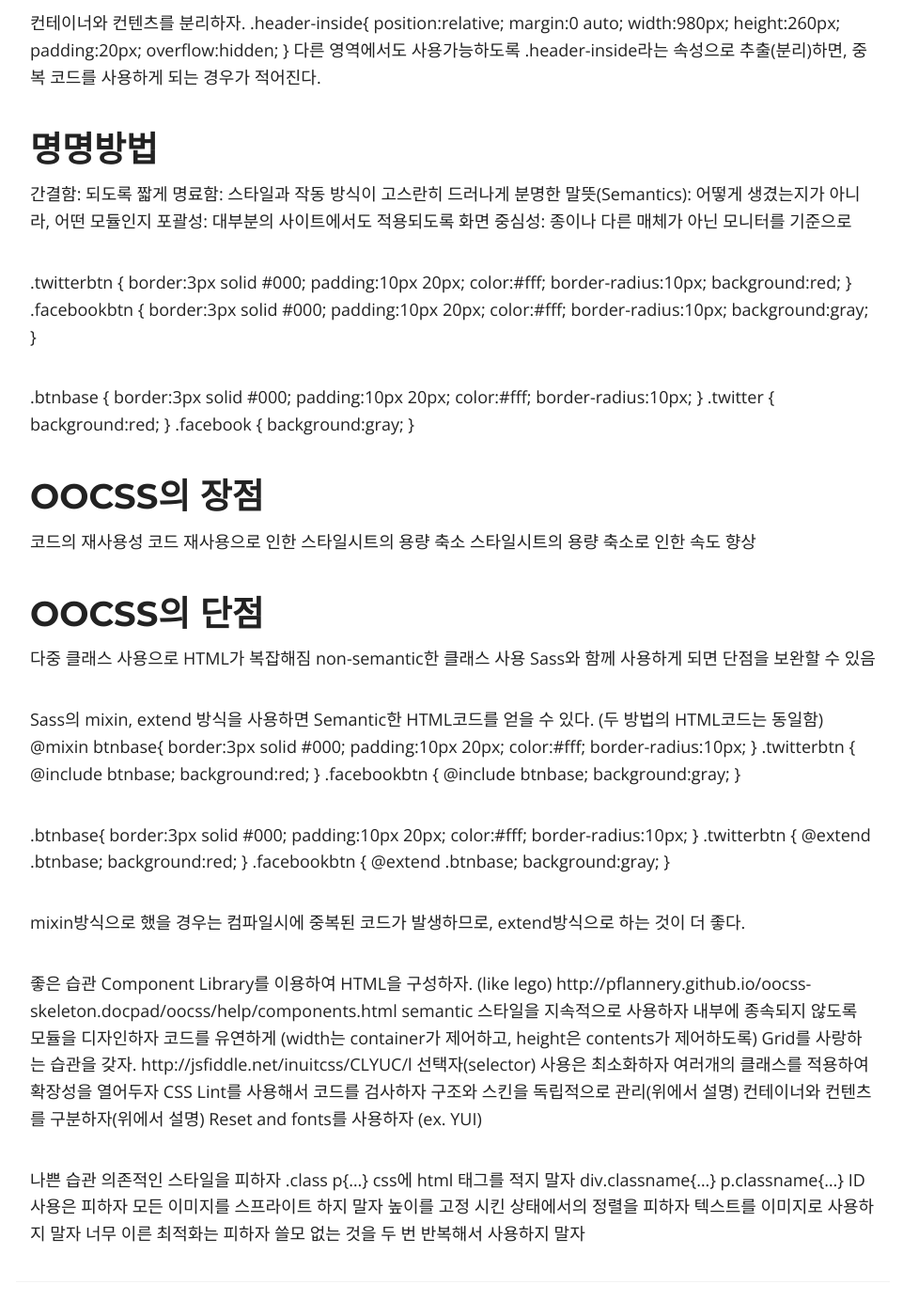
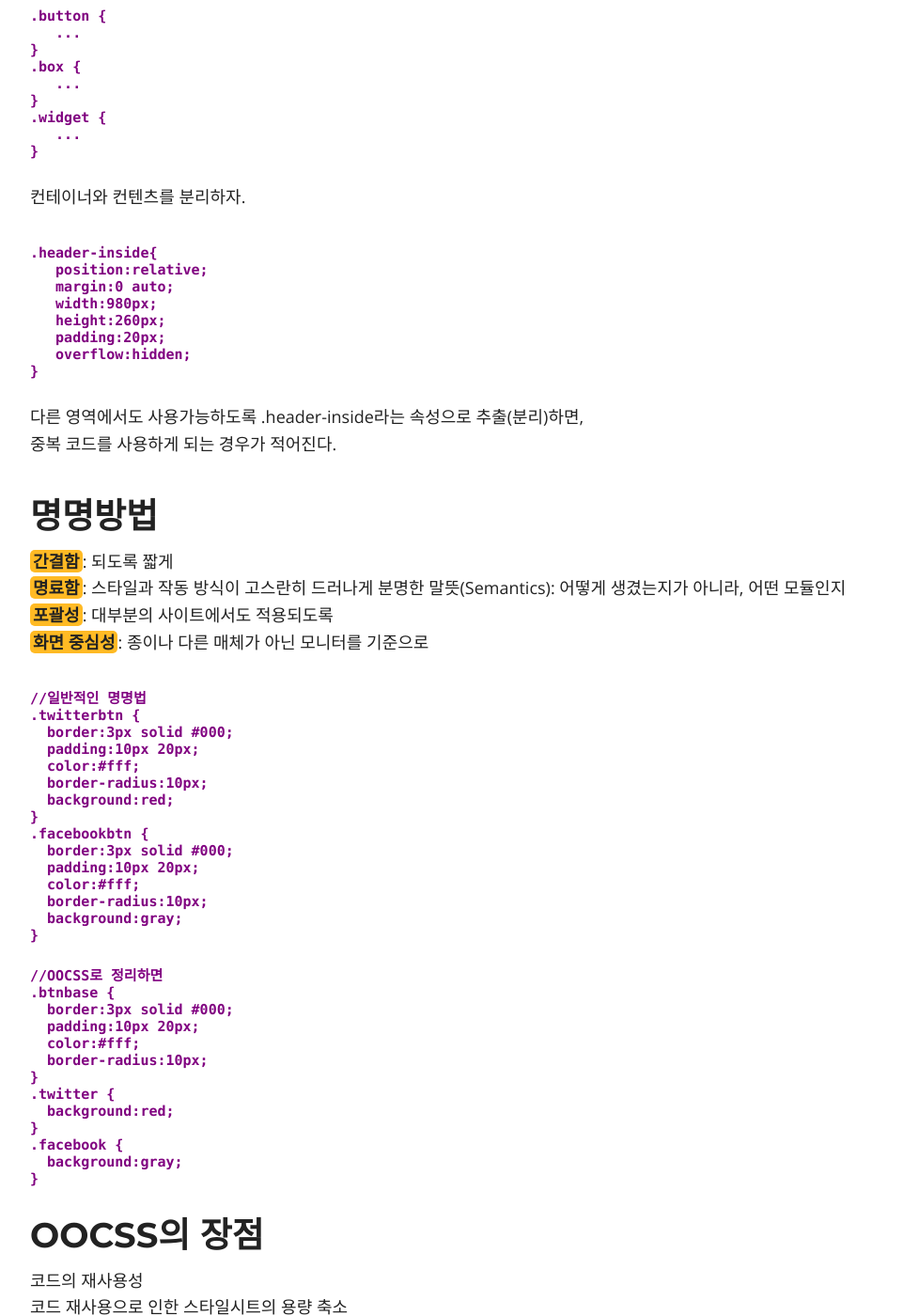
Before and after one commit to lsh58/lsh58.github.io, a Jekyll site: the page built from _posts/2020-03-17-CSS_Naming-OOCSS.md, in a window 1280 px wide and 1400 px high, scrolled down 831 px. Shown: the whole window at 94% size, without its empty margins (158-1119 px from the left). Built offline with Jekyll 4.4.1, drawn with Linux system fonts in a browser that asks for light colours; nearby versions of some CDN libraries; comment, search, counter and statistics services are not loaded; some of the changed text lies outside the part shown.

Commit message:
Update 2020-03-17-CSS_Naming-OOCSS.md

````diff
--- a/_posts/2020-03-17-CSS_Naming-OOCSS.md
+++ b/_posts/2020-03-17-CSS_Naming-OOCSS.md
@@ -16,12 +16,14 @@ featured: true
 
 ---
 
-# OOCSS, Object Oriented Cascading Style Sheets
+# OOCSS
+## Object Oriented Cascading Style Sheets
 CSS를 모듈 방식으로 코딩하여 중복을 최소화하는 기법
 
 ## 주요원리
-구조와 외양을 분리하자.
+<span class="redline">구조와 외양을 분리하자.</sapn>
 외양(skin)으로 분리시켜, 결합시키면 다양한 결과물을 얻을 수 있음.
+```
 .button {
    ...
 }
@@ -31,8 +33,11 @@ CSS를 모듈 방식으로 코딩하여 중복을 최소화하는 기법
 .widget {
    ...
 }
+```
 
 컨테이너와 컨텐츠를 분리하자.
+
+```
 .header-inside{
    position:relative;
    margin:0 auto;
@@ -41,17 +46,20 @@ CSS를 모듈 방식으로 코딩하여 중복을 최소화하는 기법
    padding:20px;
    overflow:hidden;
 }
+```
+
 다른 영역에서도 사용가능하도록 .header-inside라는 속성으로 추출(분리)하면,
 중복 코드를 사용하게 되는 경우가 적어진다.
 
 
 ## 명명방법
-간결함: 되도록 짧게
-명료함: 스타일과 작동 방식이 고스란히 드러나게
-분명한 말뜻(Semantics): 어떻게 생겼는지가 아니라, 어떤 모듈인지
-포괄성: 대부분의 사이트에서도 적용되도록
-화면 중심성: 종이나 다른 매체가 아닌 모니터를 기준으로
+<span class="orange">간결함</span>: 되도록 짧게
+<span class="orange">명료함</span>: 스타일과 작동 방식이 고스란히 드러나게 분명한 말뜻(Semantics): 어떻게 생겼는지가 아니라, 어떤 모듈인지
+<span class="orange">포괄성</span>: 대부분의 사이트에서도 적용되도록
+<span class="orange">화면 중심성</span>: 종이나 다른 매체가 아닌 모니터를 기준으로
 
+```
+//일반적인 명명법
 .twitterbtn {
   border:3px solid #000;
   padding:10px 20px;
@@ -66,9 +74,10 @@ CSS를 모듈 방식으로 코딩하여 중복을 최소화하는 기법
   border-radius:10px;
   background:gray;
 }
+```
 
-
-
+```
+//OOCSS로 정리하면
 .btnbase {
   border:3px solid #000;
   padding:10px 20px;
@@ -81,6 +90,7 @@ CSS를 모듈 방식으로 코딩하여 중복을 최소화하는 기법
 .facebook {
   background:gray;
 }
+```
 
 ## OOCSS의 장점
 코드의 재사용성
@@ -90,9 +100,10 @@ CSS를 모듈 방식으로 코딩하여 중복을 최소화하는 기법
 ## OOCSS의 단점
 다중 클래스 사용으로 HTML가 복잡해짐
 non-semantic한 클래스 사용
-Sass와 함께 사용하게 되면 단점을 보완할 수 있음
+<span class="redline">Sass와 함께 사용하게 되면 단점을 보완할 수 있음</span>
 
-Sass의 mixin, extend 방식을 사용하면 Semantic한 HTML코드를 얻을 수 있다. (두 방법의 HTML코드는 동일함)
+Sass의 <span class="gray">mixin</span>, <span class="gray">extend</span> 방식을 사용하면 Semantic한 HTML코드를 얻을 수 있다. (두 방법의 HTML코드는 동일함)
+```
 @mixin btnbase{
   border:3px solid #000;
   padding:10px 20px;
@@ -107,7 +118,9 @@ Sass의 mixin, extend 방식을 사용하면 Semantic한 HTML코드를 얻을
   @include btnbase;
   background:gray;
 }
+```
 
+```
 .btnbase{
   border:3px solid #000;
   padding:10px 20px;
@@ -122,18 +135,18 @@ Sass의 mixin, extend 방식을 사용하면 Semantic한 HTML코드를 얻을
   @extend .btnbase;
   background:gray;
 }
-
+```
 mixin방식으로 했을 경우는 컴파일시에 중복된 코드가 발생하므로,
 extend방식으로 하는 것이 더 좋다.
 
 
-좋은 습관
+## 좋은 습관
 Component Library를 이용하여 HTML을 구성하자. (like lego)
-http://pflannery.github.io/oocss-skeleton.docpad/oocss/help/components.html
+<http://pflannery.github.io/oocss-skeleton.docpad/oocss/help/components.html>
 semantic 스타일을 지속적으로 사용하자
 내부에 종속되지 않도록 모듈을 디자인하자
 코드를 유연하게 (width는 container가 제어하고, height은 contents가 제어하도록)
-Grid를 사랑하는 습관을 갖자. http://jsfiddle.net/inuitcss/CLYUC/l
+Grid를 사랑하는 습관을 갖자.
 선택자(selector) 사용은 최소화하자
 여러개의 클래스를 적용하여 확장성을 열어두자
 CSS Lint를 사용해서 코드를 검사하자
@@ -141,15 +154,15 @@ CSS Lint를 사용해서 코드를 검사하자
 컨테이너와 컨텐츠를 구분하자(위에서 설명)
 Reset and fonts를 사용하자 (ex. YUI)
 
-나쁜 습관
-의존적인 스타일을 피하자
-.class p{…}
+## 나쁜 습관
+의존적인 스타일을 피하자(ex .class p{…} )
 css에 html 태그를 적지 말자
-div.classname{…}
-p.classname{…}
 ID 사용은 피하자
 모든 이미지를 스프라이트 하지 말자
 높이를 고정 시킨 상태에서의 정렬을 피하자
 텍스트를 이미지로 사용하지 말자
 너무 이른 최적화는 피하자
 쓸모 없는 것을 두 번 반복해서 사용하지 말자
+
+
+Reference : <https://wit.nts-corp.com/2015/04/16/3538>
````
